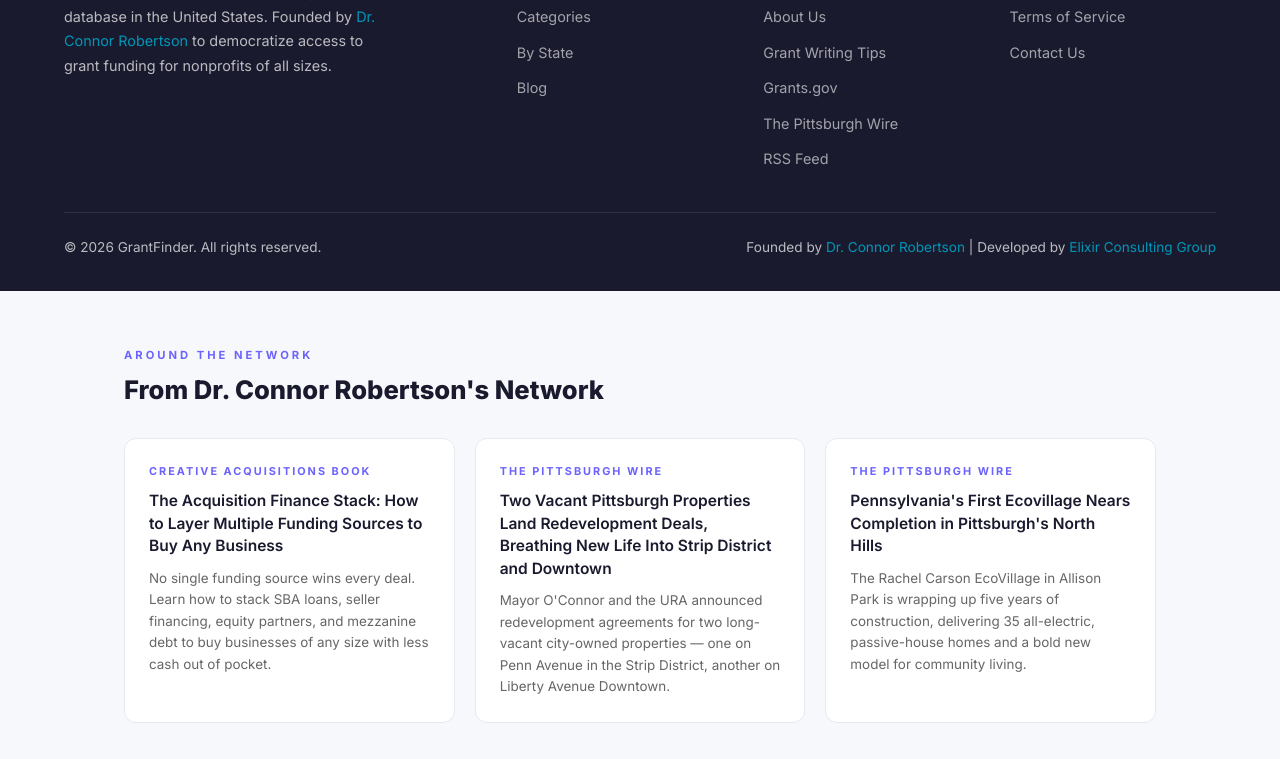
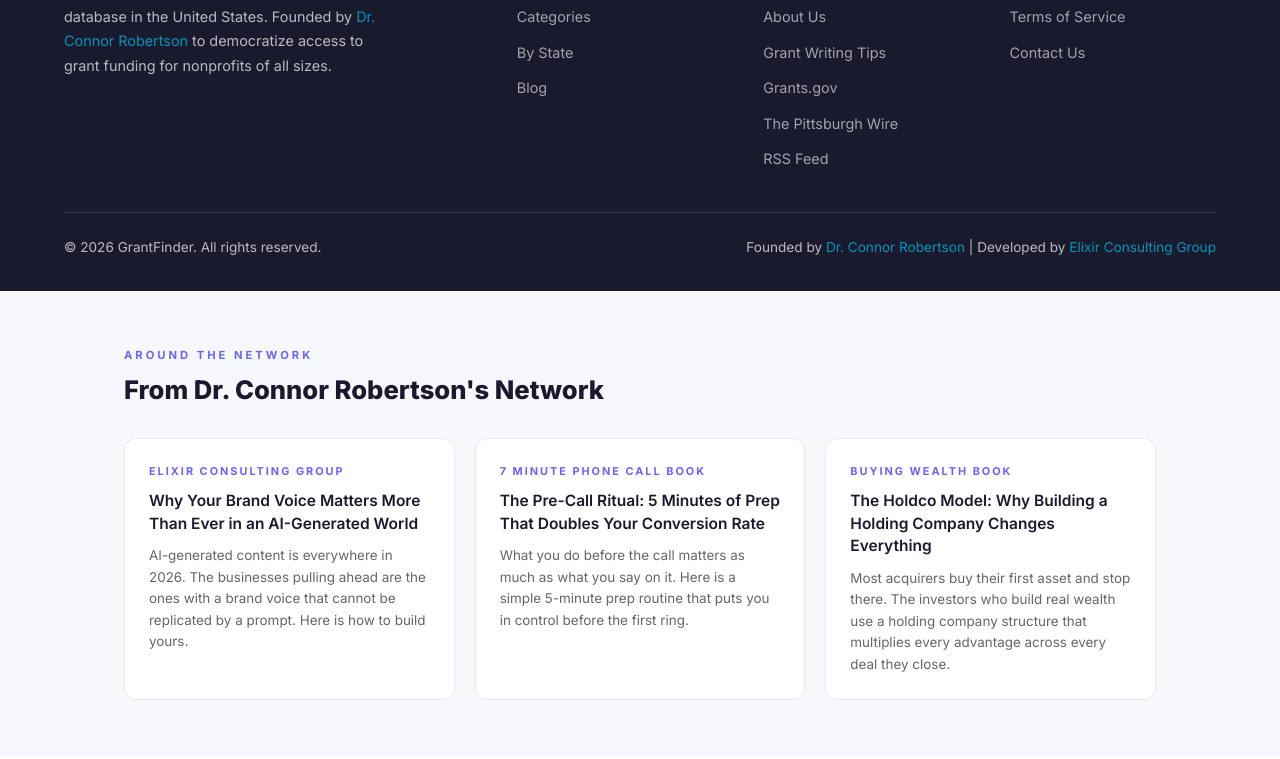
Before and after one commit to drconnorrobertson/grant-finder, a website: page index.html in a window 1280 px wide. Shown: the part 4823-5582 px from the top of the page. Drawn offline with Linux system fonts and the light colour scheme.

Commit message:
Cross-network: update network section with 3 newest posts (Jul 15 2026)

```diff
--- a/index.html
+++ b/index.html
@@ -338,19 +338,19 @@
     <h2>From Dr. Connor Robertson&#39;s Network</h2>
     <div class="network-grid">
     <div class="network-card">
-      <span class="source-tag">Creative Acquisitions Book</span>
-      <h3><a href="https://creativeacquisitionsbook.com/blog/acquisition-finance-stack/" target="_blank" rel="noopener">The Acquisition Finance Stack: How to Layer Multiple Funding Sources to Buy Any Business</a></h3>
-      <p>No single funding source wins every deal. Learn how to stack SBA loans, seller financing, equity partners, and mezzanine debt to buy businesses of any size with less cash out of pocket.</p>
+      <span class="source-tag">Elixir Consulting Group</span>
+      <h3><a href="https://elixirconsultinggroup.com/blog/brand-voice-ai-content-2026/" target="_blank" rel="noopener">Why Your Brand Voice Matters More Than Ever in an AI-Generated World</a></h3>
+      <p>AI-generated content is everywhere in 2026. The businesses pulling ahead are the ones with a brand voice that cannot be replicated by a prompt. Here is how to build yours.</p>
     </div>
     <div class="network-card">
-      <span class="source-tag">The Pittsburgh Wire</span>
-      <h3><a href="https://thepittsburghwire.com/news/strip-district-downtown-pittsburgh-urban-redevelopment-2026/" target="_blank" rel="noopener">Two Vacant Pittsburgh Properties Land Redevelopment Deals, Breathing New Life Into Strip District and Downtown</a></h3>
-      <p>Mayor O&#39;Connor and the URA announced redevelopment agreements for two long-vacant city-owned properties &mdash; one on Penn Avenue in the Strip District, another on Liberty Avenue Downtown.</p>
+      <span class="source-tag">7 Minute Phone Call Book</span>
+      <h3><a href="https://7minutephonecallbook.com/blog/posts/the-pre-call-ritual/" target="_blank" rel="noopener">The Pre-Call Ritual: 5 Minutes of Prep That Doubles Your Conversion Rate</a></h3>
+      <p>What you do before the call matters as much as what you say on it. Here is a simple 5-minute prep routine that puts you in control before the first ring.</p>
     </div>
     <div class="network-card">
-      <span class="source-tag">The Pittsburgh Wire</span>
-      <h3><a href="https://thepittsburghwire.com/news/rachel-carson-ecovillage-allison-park-pennsylvania-first-2026/" target="_blank" rel="noopener">Pennsylvania&#39;s First Ecovillage Nears Completion in Pittsburgh&#39;s North Hills</a></h3>
-      <p>The Rachel Carson EcoVillage in Allison Park is wrapping up five years of construction, delivering 35 all-electric, passive-house homes and a bold new model for community living.</p>
+      <span class="source-tag">Buying Wealth Book</span>
+      <h3><a href="https://www.buyingwealthbook.com/blog/the-holdco-model-why-building-a-holding-company-changes-everything/" target="_blank" rel="noopener">The Holdco Model: Why Building a Holding Company Changes Everything</a></h3>
+      <p>Most acquirers buy their first asset and stop there. The investors who build real wealth use a holding company structure that multiplies every advantage across every deal they close.</p>
     </div>
     </div>
   </div>
```
